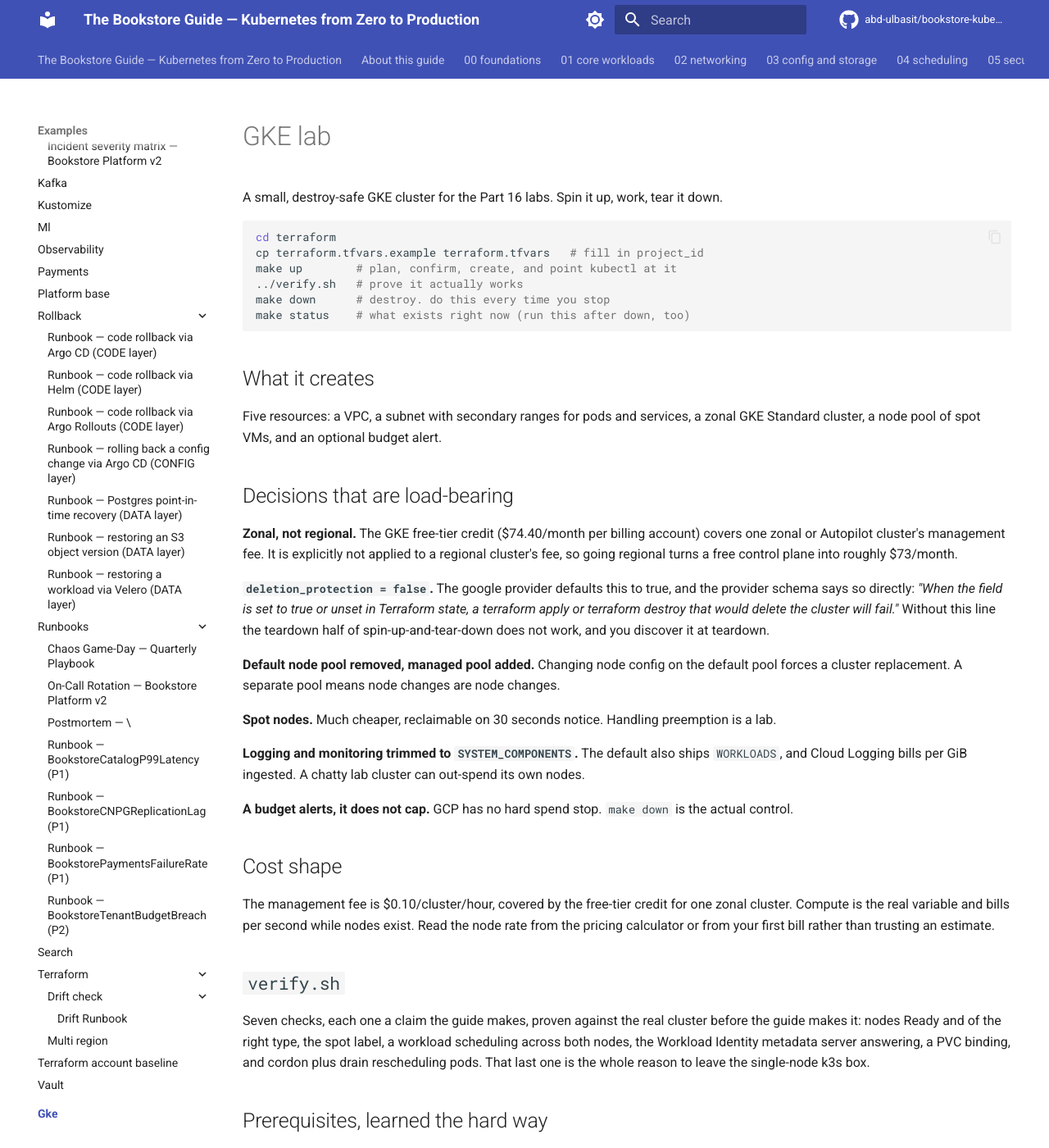
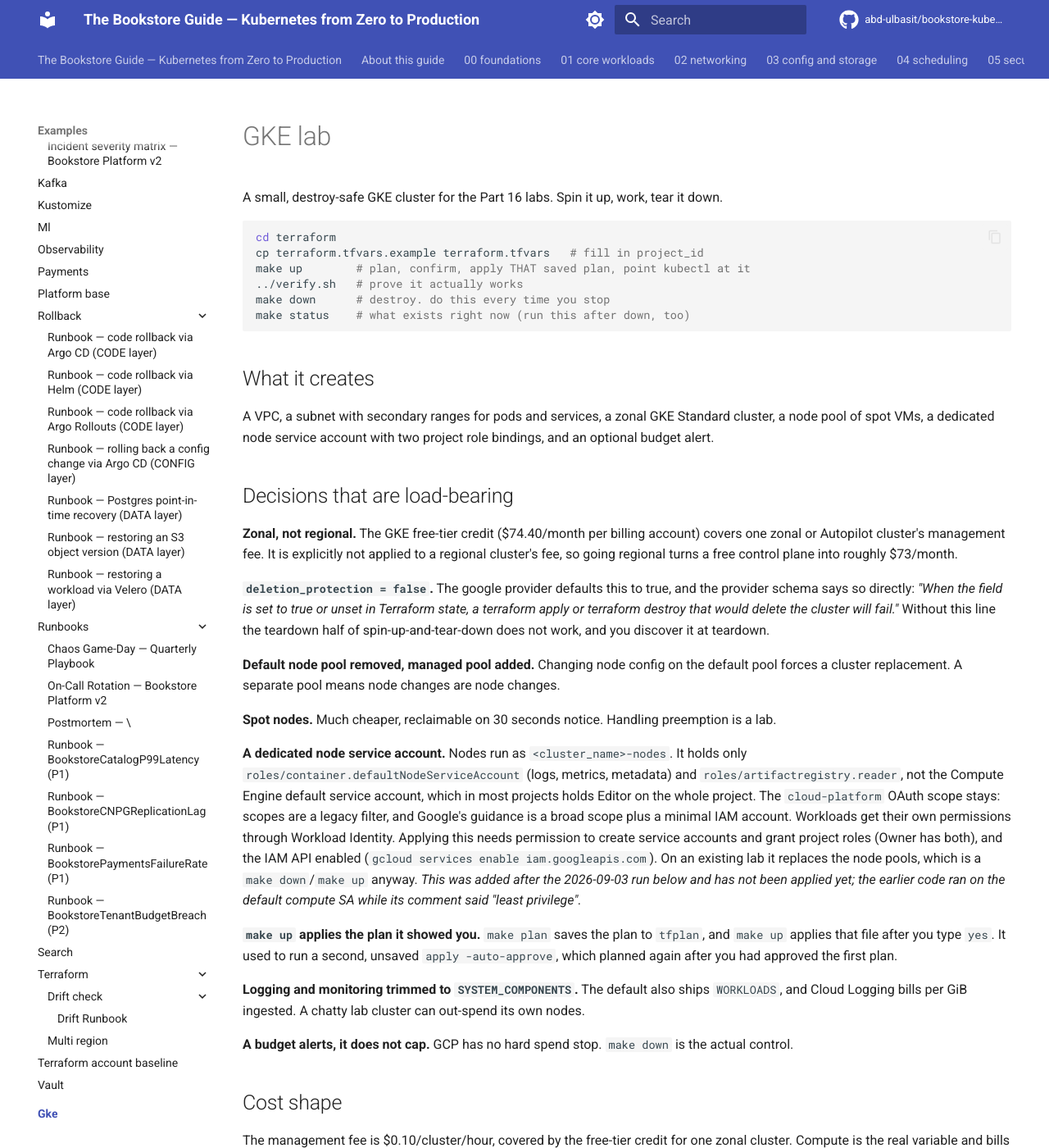
Before and after one commit to abd-ulbasit/bookstore-kubernetes-guide, an MkDocs documentation site: the page built from full-guide/examples/gke/README.md, in a window 1280 px wide and 1400 px high. Shown: the whole window at 82% size. Built offline with MkDocs 1.6.1 and Material for MkDocs 9.7.7, drawn with Linux system fonts in a browser that asks for light colours; comment, search, counter and statistics services are not loaded.

Commit message:
Run GKE nodes on a dedicated least-privilege service account
The GKE node pools set no service_account, so nodes ran as the Compute
Engine default SA, which in most projects holds roles/editor on the
whole project. Directly above that, a comment said "Least privilege: the
node SA gets only what the kubelet needs". The cloud-platform scope did
not narrow anything; scopes are a legacy filter on top of IAM.

- New google_service_account.nodes (<cluster_name>-nodes), bound to
  roles/container.defaultNodeServiceAccount (logs, metrics, metadata)
  and roles/artifactregistry.reader. Both the CPU pool and the GPU pool
  use it, and depend on the bindings so nodes never boot without them.
  The cloud-platform scope stays, with an accurate comment. The
  throwaway default pool still uses the default SA for its few minutes;
  changing that would force cluster replacement, as the comment says.
- cluster_name gets a validation (3-24 chars), since the SA id must fit
  in 30.
- Makefile: `make plan` saves tfplan and `make up` applies that file
  after the "yes" prompt. It used to run a second, unsaved
  `apply -auto-approve`, so what you approved was not what ran. tfplan is
  gitignored.
- README: describe both changes and say plainly that they postdate the
  2026-09-03 verified run and have not been applied yet. Applying needs
  the IAM API and SA-admin rights, and replaces existing node pools.

terraform fmt/validate pass. Trivy's AVD-GCP-0050 ("service account
defined for GKE nodes") no longer fires on this tree.

Co-Authored-By: Claude Opus 5.5 <noreply@anthropic.com>

````diff
--- a/full-guide/examples/gke/README.md
+++ b/full-guide/examples/gke/README.md
@@ -6,7 +6,7 @@ it down.
 ```sh
 cd terraform
 cp terraform.tfvars.example terraform.tfvars   # fill in project_id
-make up        # plan, confirm, create, and point kubectl at it
+make up        # plan, confirm, apply THAT saved plan, point kubectl at it
 ../verify.sh   # prove it actually works
 make down      # destroy. do this every time you stop
 make status    # what exists right now (run this after down, too)
@@ -14,9 +14,9 @@ make status    # what exists right now (run this after down, too)
 
 ## What it creates
 
-Five resources: a VPC, a subnet with secondary ranges for pods and services, a
-zonal GKE Standard cluster, a node pool of spot VMs, and an optional budget
-alert.
+A VPC, a subnet with secondary ranges for pods and services, a zonal GKE
+Standard cluster, a node pool of spot VMs, a dedicated node service account
+with two project role bindings, and an optional budget alert.
 
 ## Decisions that are load-bearing
 
@@ -37,6 +37,25 @@ are node changes.
 
 **Spot nodes.** Much cheaper, reclaimable on 30 seconds notice. Handling
 preemption is a lab.
+
+**A dedicated node service account.** Nodes run as `<cluster_name>-nodes`.
+It holds only `roles/container.defaultNodeServiceAccount` (logs, metrics,
+metadata) and `roles/artifactregistry.reader`, not the Compute Engine
+default service account, which in most projects holds Editor on the whole
+project. The `cloud-platform` OAuth scope stays: scopes are a legacy
+filter, and Google's guidance is a broad scope plus a minimal IAM account.
+Workloads get their own permissions through Workload Identity. Applying
+this needs permission to create service accounts and grant project roles
+(Owner has both), and the IAM API enabled (`gcloud services enable
+iam.googleapis.com`). On an existing lab it replaces the node pools, which
+is a `make down`/`make up` anyway. *This was added after the 2026-09-03
+run below and has not been applied yet; the earlier code ran on the
+default compute SA while its comment said "least privilege".*
+
+**`make up` applies the plan it showed you.** `make plan` saves the plan to
+`tfplan`, and `make up` applies that file after you type `yes`. It used to
+run a second, unsaved `apply -auto-approve`, which planned again after you
+had approved the first plan.
 
 **Logging and monitoring trimmed to `SYSTEM_COMPONENTS`.** The default also
 ships `WORKLOADS`, and Cloud Logging bills per GiB ingested. A chatty lab
````
Also changed, not shown: 5 other files.
